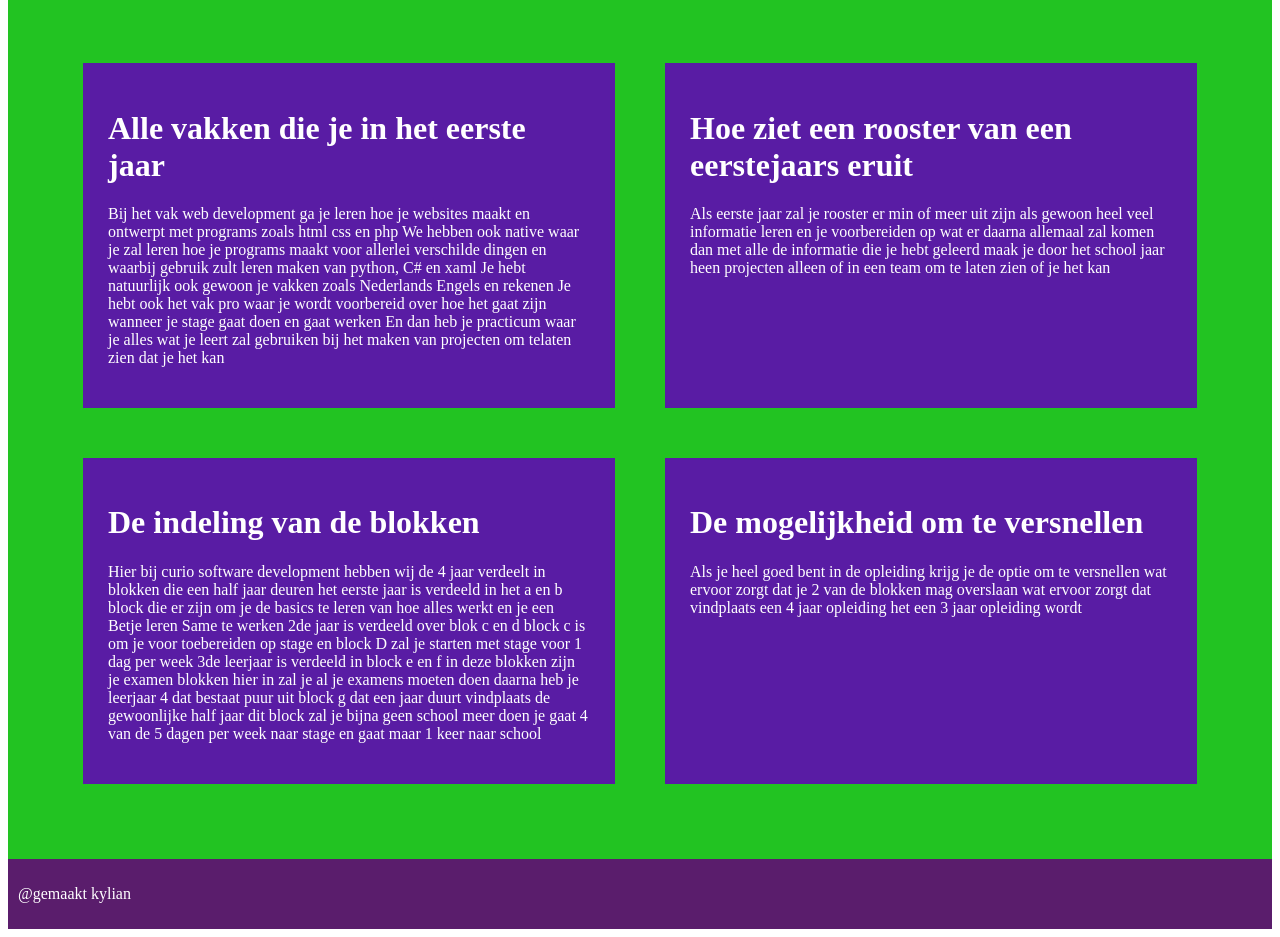
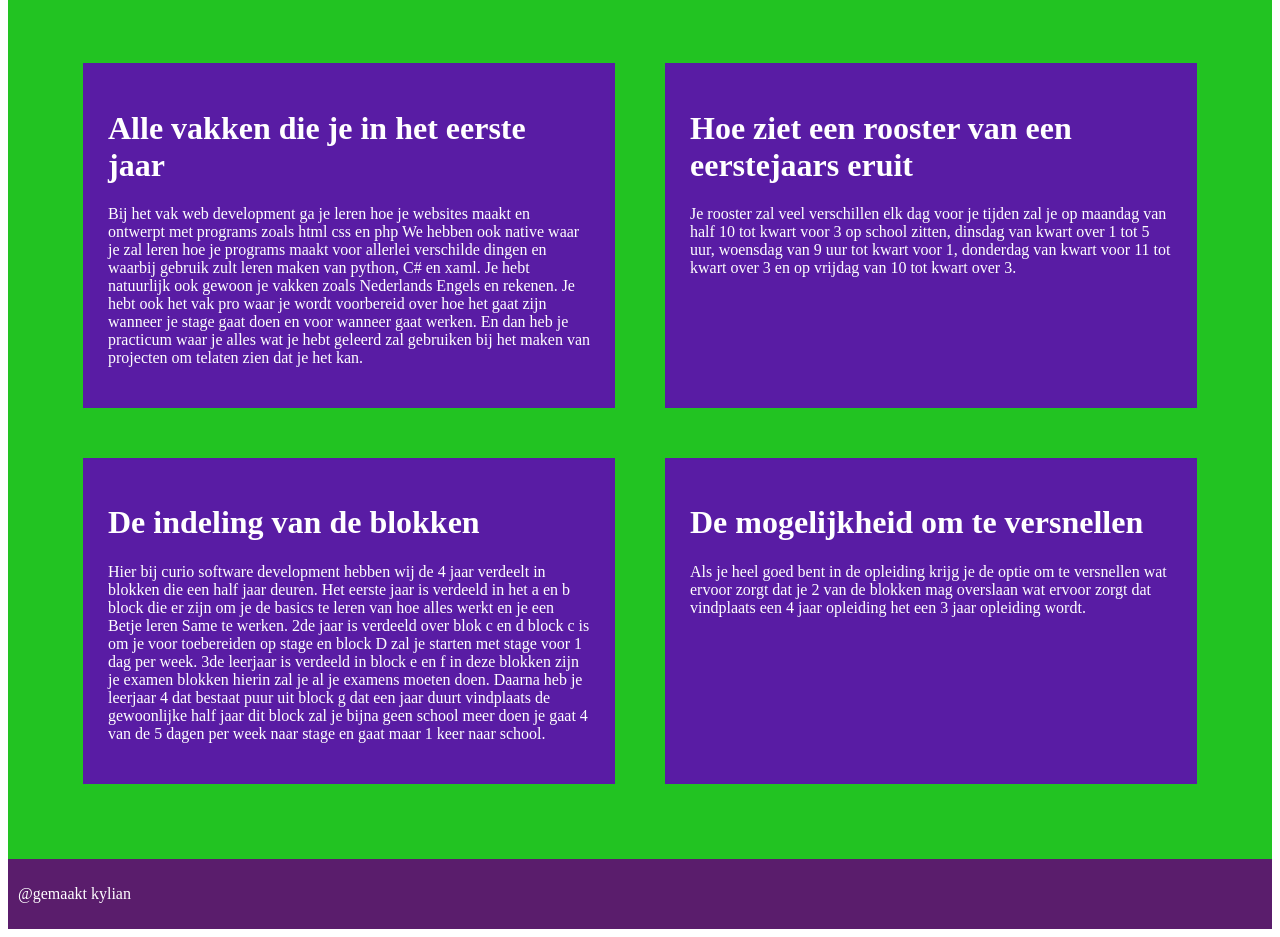
Before and after one commit to kylian-harmsen/pra-c1, a plain HTML site: page index.html in a window 1280 px wide. Shown: the part 154-1091 px from the top of the page. Drawn offline with Linux system fonts and the light colour scheme.

Commit message:
text geupdate
heb wat punten en hooftletter toegevoeged wat gramatica fouten opgelost en het rooster gedelten herschreven

```diff
--- a/index.html
+++ b/index.html
@@ -17,37 +17,31 @@
                 <h1>Alle vakken die je in het eerste jaar</h1>
                 <p>
                     Bij het vak web development ga je leren hoe je websites maakt en ontwerpt met programs zoals html css en php
-
-
-
-                    We hebben ook native waar je zal leren hoe je programs maakt voor allerlei verschilde dingen en waarbij gebruik zult leren maken van python, C# en xaml
-
-
-
-                    Je hebt natuurlijk ook gewoon je vakken zoals Nederlands Engels en rekenen
-
-
-
-                    Je hebt ook het vak pro waar je wordt voorbereid over hoe het gaat zijn wanneer je stage gaat doen en gaat werken
-
-
-
-                    En dan heb je practicum waar je alles wat je leert zal gebruiken bij het maken van projecten om telaten zien dat je het kan
+                    We hebben ook native waar je zal leren hoe je programs maakt voor allerlei verschilde dingen en waarbij gebruik zult leren maken van python, C# en xaml.
+                    Je hebt natuurlijk ook gewoon je vakken zoals Nederlands Engels en rekenen.
+                    Je hebt ook het vak pro waar je wordt voorbereid over hoe het gaat zijn wanneer je stage gaat doen en voor wanneer gaat werken.
+                    En dan heb je practicum waar je alles wat je hebt geleerd zal gebruiken bij het maken van projecten om telaten zien dat je het kan.
                 </p>
             </div>
             <div class="textblock">
                 <h1>Hoe ziet een rooster van een eerstejaars eruit</h1>
                 <p>
-                    Als eerste jaar zal je rooster er min of meer uit zijn als gewoon heel veel informatie leren en je voorbereiden op wat er daarna allemaal zal komen dan met alle de informatie die je hebt geleerd maak je door het school jaar heen projecten alleen of in een team om te laten zien of je het kan
+                    Je rooster zal veel verschillen elk dag voor je tijden zal je op maandag van half 10 tot kwart voor 3 op school zitten, dinsdag van kwart over 1 tot 5 uur, woensdag van 9 uur tot kwart voor 1, donderdag van kwart voor 11 tot kwart over 3 en op vrijdag van 10 tot kwart over 3.
                 </p>
             </div>
             <div class="textblock">
                 <h1>De indeling van de blokken</h1>
-                <p>Hier bij curio software development hebben wij de 4 jaar verdeelt in blokken die een half jaar deuren het eerste jaar is verdeeld in het a en b block die er zijn om je de basics te leren van hoe alles werkt en je een Betje leren Same te werken 2de jaar is verdeeld over blok c en d block c is om je voor toebereiden op stage en block D zal je starten met stage voor 1 dag per week 3de leerjaar is verdeeld in block e en f in deze blokken zijn je examen blokken hier in zal je al je examens moeten doen daarna heb je leerjaar 4 dat bestaat puur uit block g dat een jaar duurt vindplaats de gewoonlijke half jaar dit block zal je bijna geen school meer doen je gaat 4 van de 5 dagen per week naar stage en gaat maar 1 keer naar school </p>
+                <p>
+                    Hier bij curio software development hebben wij de 4 jaar verdeelt in blokken die een half jaar deuren.
+                    Het eerste jaar is verdeeld in het a en b block die er zijn om je de basics te leren van hoe alles werkt en je een Betje leren Same te werken.
+                    2de jaar is verdeeld over blok c en d block c is om je voor toebereiden op stage en block D zal je starten met stage voor 1 dag per week.
+                    3de leerjaar is verdeeld in block e en f in deze blokken zijn je examen blokken hierin zal je al je examens moeten doen.
+                    Daarna heb je leerjaar 4 dat bestaat puur uit block g dat een jaar duurt vindplaats de gewoonlijke half jaar dit block zal je bijna geen school meer doen je gaat 4 van de 5 dagen per week naar stage en gaat maar 1 keer naar school.
+                </p>
             </div>
             <div class="textblock">
                 <h1>De mogelijkheid om te versnellen</h1>
-                <p>Als je heel goed bent in de opleiding krijg je de optie om te versnellen wat ervoor zorgt dat je 2 van de blokken mag overslaan wat ervoor zorgt dat vindplaats een 4 jaar opleiding het een 3 jaar opleiding wordt  </p>
+                <p>Als je heel goed bent in de opleiding krijg je de optie om te versnellen wat ervoor zorgt dat je 2 van de blokken mag overslaan wat ervoor zorgt dat vindplaats een 4 jaar opleiding het een 3 jaar opleiding wordt.</p>
             </div>
         </div>
     </main>
```
